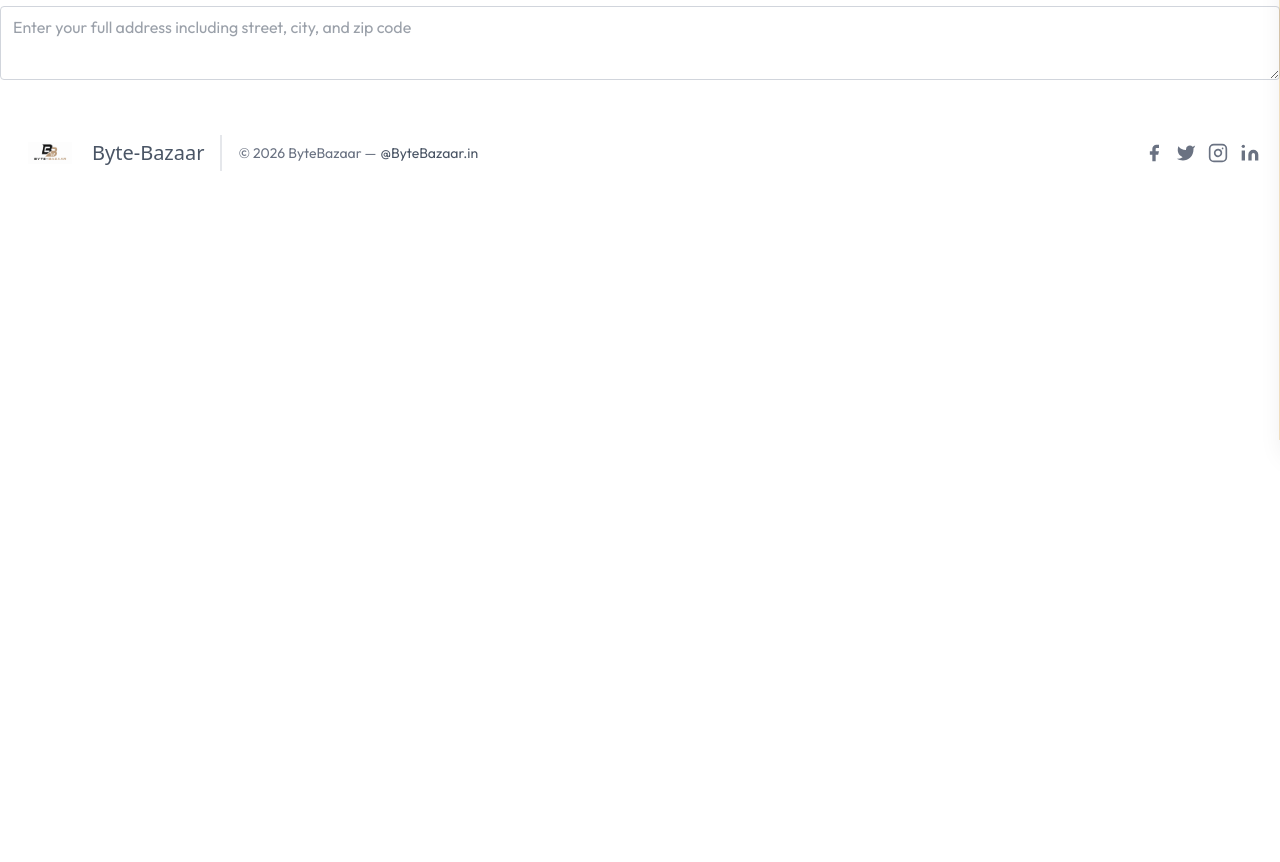
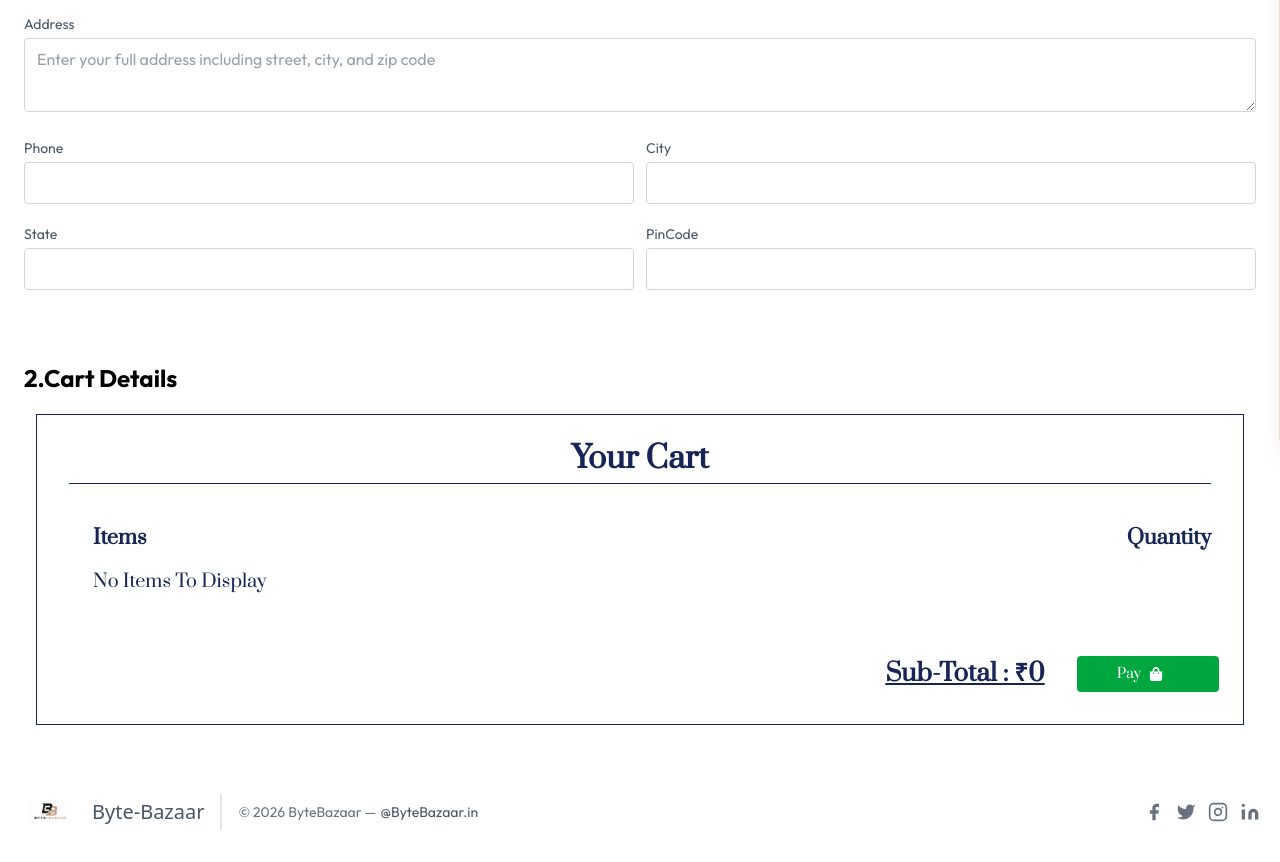
Before and after one commit to shaikh-haaris19/Byte-Bazaar, a Next.js app: page /checkout in a window 1280 px wide. Shown: the part 360-1222 px from the top of the page. Before the commit the page ends 800 px from the top, so only its background shows below. Built offline with nearby package versions, Linux system fonts and the light colour scheme; a web font is replaced by a local one.

Commit message:
Completed : CheckOut Template For Website

```diff
--- a/Components/Navbar.js
+++ b/Components/Navbar.js
@@ -26,6 +26,7 @@ const Navbar = ({ cart, addToCart, clearCart, removeFromCart, subTotal }) => {
     }
 
     return (
+
         <div className='flex justify-between py-3 items-center lg:flex-row shadow sticky top-0 z-20 bg-white'>
             <div className="logo mx-2">
                 <Link href={'/'} className='cursor-pointer'>
@@ -40,6 +41,8 @@ const Navbar = ({ cart, addToCart, clearCart, removeFromCart, subTotal }) => {
                     <Link href={'/footwear'} className='cursor-pointer hover:underline'><li className=''>FootWear</li></Link>
                 </ul>
             </div>
+
+            {/* Cart iCon & HamBurger iCon  */}
             <div className='flex gap-2 items-center'>
                 <div onClick={handleSideCart} className="mx-3">
                     <FiShoppingCart className='text-3xl cursor-pointer' />
@@ -49,6 +52,7 @@ const Navbar = ({ cart, addToCart, clearCart, removeFromCart, subTotal }) => {
                 <div onClick={() => setVisible(true)} className='lg:hidden mr-5 text-2xl cursor-pointer'>
                     <GiHamburgerMenu />
                 </div>
+
             </div>
 
             {/* Humburger Side Menu  */}
@@ -76,6 +80,8 @@ const Navbar = ({ cart, addToCart, clearCart, removeFromCart, subTotal }) => {
                 <h2 className='font-bold text-3xl relative -top-1.5 text-center'>Shopping Cart</h2>
                 <span onClick={handleSideCart} className='absolute right-3 top-2 text-2xl cursor-pointer'><MdCancel /></span>
                 <hr />
+
+                {/* Items  */}
                 <ol className='list-decimal my-10'>
                     <div className='flex'>
                         <h3 className='w-2/3 text-xl font-bold'>Items</h3>
@@ -90,7 +96,7 @@ const Navbar = ({ cart, addToCart, clearCart, removeFromCart, subTotal }) => {
                     {
                         Object.keys(cart).map(id => {
                             return (
-                                <li key={id}>
+                                <li key={id} className='my-2 ml-4'>
                                     <div className='flex text-left'>
                                         <div className='w-2/3'>
                                             <div>{cart[id].name}</div>
@@ -111,7 +117,7 @@ const Navbar = ({ cart, addToCart, clearCart, removeFromCart, subTotal }) => {
 
                 {/* Checkout & ClearCart  */}
                 <div className="flex">
-                    <Link href={'/checkout'} className='mr-3'>
+                    <Link onClick={handleSideCart} href={'/checkout'} className='mr-3'>
                         <button className="flex items-center gap-2 mx-2 mt-5 text-white bg-yellow-800 border-0 py-2 px-3 focus:outline-none hover:bg-yellow-700 rounded lg:text-md w-full cursor-pointer transform transition-transform duration-100 hover:scale-110">CheckOut <FaShoppingBag />
                         </button>
                     </Link>
@@ -120,7 +126,9 @@ const Navbar = ({ cart, addToCart, clearCart, removeFromCart, subTotal }) => {
                 </div>
 
             </div>
+
         </div>
+
     )
 }
 
--- a/src/pages/_app.js
+++ b/src/pages/_app.js
@@ -15,6 +15,7 @@ export default function App({ Component, pageProps }) {
 
       if (localStorage.getItem("cart")) {
         setCart(JSON.parse(localStorage.getItem("cart")))
+        saveCart(JSON.parse(localStorage.getItem("cart")))
       }
 
     } catch (error) {
@@ -39,7 +40,7 @@ export default function App({ Component, pageProps }) {
 
   const addToCart = (id, qty, price, name, size) => {
 
-    let newCart = {...cart};
+    let newCart = { ...cart };
 
     if (id in cart) {
       newCart[id].qty += qty
@@ -54,7 +55,7 @@ export default function App({ Component, pageProps }) {
 
   const removeFromCart = (id, qty, price, name, size) => {
 
-    let newCart = {...cart};
+    let newCart = { ...cart };
 
     if (id in newCart) {
       newCart[id].qty -= qty
--- a/src/pages/checkout.js
+++ b/src/pages/checkout.js
@@ -1,41 +1,145 @@
 import React from 'react'
+import { MdCancel } from "react-icons/md";
+import { AiFillPlusCircle, AiFillMinusCircle } from "react-icons/ai";
+import { FaShoppingBag, FaTrashAlt } from "react-icons/fa";
+import Link from 'next/link';
 
-const CheckOut = () => {
+const CheckOut = ({ cart, addToCart, clearCart, removeFromCart, subTotal }) => {
   return (
     <div className='container m-auto'>
 
       <h1 className='font-bold text-3xl text-center my-10 underline'>CheckOut</h1>
+
+      {/* Form Details  */}
+      <div className='m-3 p-3'>
         <h2 className='font-bold text-2xl my-5'>1.Delivery Details</h2>
+
+        {/* Name & Email  */}
         <div className='flex gap-3 mx-auto'>
 
           {/* Name  */}
           <div className="w-1/2">
-          <div class="mb-4">
-            <label for="name" class="leading-7 text-sm text-gray-600">Name</label>
-            <input type="text" id="name" name="name" class="w-full bg-white rounded border border-gray-300 focus:border-indigo-500 focus:ring-2 focus:ring-indigo-200 text-base outline-none text-gray-700 py-1 px-3 leading-8 transition-colors duration-200 ease-in-out" />
+            <div className="mb-4">
+              <label htmlFor="name" className="leading-7 text-sm text-gray-600">Name</label>
+              <input type="text" id="name" name="name" className="w-full bg-white rounded border border-gray-300 focus:border-indigo-500 focus:ring-2 focus:ring-indigo-200 text-base outline-none text-gray-700 py-1 px-3 leading-8 transition-colors duration-200 ease-in-out" />
             </div>
           </div>
 
           {/* Email  */}
           <div className="w-1/2">
-          <div class="mb-4">
-            <label for="name" class="leading-7 text-sm text-gray-600">Email</label>
-            <input type="email" id="email" name="email" class="w-full bg-white rounded border border-gray-300 focus:border-indigo-500 focus:ring-2 focus:ring-indigo-200 text-base outline-none text-gray-700 py-1 px-3 leading-8 transition-colors duration-200 ease-in-out" />
+            <div className="mb-4">
+              <label htmlFor="name" className="leading-7 text-sm text-gray-600">Email</label>
+              <input type="email" id="email" name="email" className="w-full bg-white rounded border border-gray-300 focus:border-indigo-500 focus:ring-2 focus:ring-indigo-200 text-base outline-none text-gray-700 py-1 px-3 leading-8 transition-colors duration-200 ease-in-out" />
             </div>
           </div>
 
         </div>
 
-      {/* Addres  */}
+        {/* Address  */}
         <div className="w-full">
-        <div class="mb-4">
-          <label for="name" class="leading-7 text-sm text-gray-600">Address</label>
-          <textarea type="text" id="name" name="name" class="w-full bg-white rounded border border-gray-300 focus:border-indigo-500 focus:ring-2 focus:ring-indigo-200 text-base outline-none text-gray-700 py-1 px-3 leading-8 transition-colors duration-200 ease-in-out" placeholder='Enter your full address including street, city, and zip code' />
+          <div className="mb-4">
+            <label htmlFor="name" className="leading-7 text-sm text-gray-600">Address</label>
+            <textarea type="text" id="name" name="name" className="w-full bg-white rounded border border-gray-300 focus:border-indigo-500 focus:ring-2 focus:ring-indigo-200 text-base outline-none text-gray-700 py-1 px-3 leading-8 transition-colors duration-200 ease-in-out" placeholder='Enter your full address including street, city, and zip code' />
+          </div>
+        </div>
+
+        {/* Phone & City  */}
+        <div className='flex gap-3 mx-auto'>
+
+          {/* Phone  */}
+          <div className="w-1/2">
+            <div className="mb-4">
+              <label htmlFor="phone" className="leading-7 text-sm text-gray-600">Phone</label>
+              <input type="phone" id="phone" name="phone" className="w-full bg-white rounded border border-gray-300 focus:border-indigo-500 focus:ring-2 focus:ring-indigo-200 text-base outline-none text-gray-700 py-1 px-3 leading-8 transition-colors duration-200 ease-in-out" />
+            </div>
+          </div>
+
+          {/* City  */}
+          <div className="w-1/2">
+            <div className="mb-4">
+              <label htmlFor="city" className="leading-7 text-sm text-gray-600">City</label>
+              <input type="text" id="city" name="city" className="w-full bg-white rounded border border-gray-300 focus:border-indigo-500 focus:ring-2 focus:ring-indigo-200 text-base outline-none text-gray-700 py-1 px-3 leading-8 transition-colors duration-200 ease-in-out" />
+            </div>
+          </div>
+
+        </div>
+
+        {/* State & PinCode  */}
+        <div className='flex gap-3 mx-auto'>
+
+          {/* State  */}
+          <div className="w-1/2">
+            <div className="mb-4">
+              <label htmlFor="state" className="leading-7 text-sm text-gray-600">State</label>
+              <input type="text" id="state" name="state" className="w-full bg-white rounded border border-gray-300 focus:border-indigo-500 focus:ring-2 focus:ring-indigo-200 text-base outline-none text-gray-700 py-1 px-3 leading-8 transition-colors duration-200 ease-in-out" />
+            </div>
+          </div>
+
+          {/* PinCode  */}
+          <div className="w-1/2">
+            <div className="mb-4">
+              <label htmlFor="pinCode" className="leading-7 text-sm text-gray-600">PinCode</label>
+              <input type="text" id="pinCode" name="pinCode" className="w-full bg-white rounded border border-gray-300 focus:border-indigo-500 focus:ring-2 focus:ring-indigo-200 text-base outline-none text-gray-700 py-1 px-3 leading-8 transition-colors duration-200 ease-in-out" />
+            </div>
+          </div>
+
+        </div>
+      </div>
+
+      {/* Cart Details  */}
+      <div className='m-3 p-3'>
+        <h2 className='font-bold text-2xl my-5'>2.Cart Details</h2>
+        <div className="cart py-8 px-8 text-blue-950 border text-xl lg:text-lg prata-regular m-3">
+
+          <h2 className='font-bold text-3xl relative -top-1.5 text-center'>Your Cart</h2>
+          <span className='absolute right-3 top-2 text-2xl cursor-pointer'><MdCancel /></span>
+          <hr />
+          <ol className='list-decimal ml-6 my-10'>
+            <div className='flex'>
+              <h3 className='w-2/3 text-xl font-bold'>Items</h3>
+              <h3 className='w-1/3 text-xl font-bold text-end '>Quantity</h3>
+            </div>
+
+            {/* Items  */}
+            {
+              Object.keys(cart).length === 0 && <div className='my-4 text-balance'>No Items To Display</div>
+            }
+
+            {
+              Object.keys(cart).map(id => {
+                return (
+                  <li key={id}>
+                    <div className='flex text-left'>
+                      <div className='w-2/3'>
+                        <div>{cart[id].name}</div>
+                      </div>
+                      <div className='w-1/3 text-center text-xl'>
+                        <div className='flex items-center gap-x-2.5 justify-end'>
+                          <AiFillMinusCircle onClick={() => removeFromCart(id, 1, cart[id].price, cart[id].name, 'M')} className='cursor-pointer' />
+                          <span className='text-xl'>{cart[id].qty}</span>
+                          <AiFillPlusCircle onClick={() => addToCart(id, 1, cart[id].price, cart[id].name, 'M')} className='cursor-pointer' />
+                        </div>
+                      </div>
+                    </div>
+                  </li>
+                )
+              })
+            }
+          </ol>
+
+          <div className="flex items-center flex-col md:flex-row md:justify-end">
+            <span className='text-center mt-5 mx-2 md:mx-6 font-semibold text-xl md:text-2xl underline'>Sub-Total : ₹{subTotal}</span>
+            <Link href={'/checkout'}>
+              <button className="flex items-center gap-2 mx-2 mt-1 md:mt-5 text-white bg-green-600 border-0 py-2 px-6 md:px-10 focus:outline-none hover:bg-green-800 rounded text-sm md :text-xl w-full cursor-pointer transform transition-transform duration-100 hover:scale-110 prata-regular">Pay<FaShoppingBag />
+              </button>
+            </Link>
+          </div>
+
+        </div>
       </div>
     </div>
 
 
-    </div>
   )
 }
 
```
Lines whose indentation alone changed are shown as unchanged.
